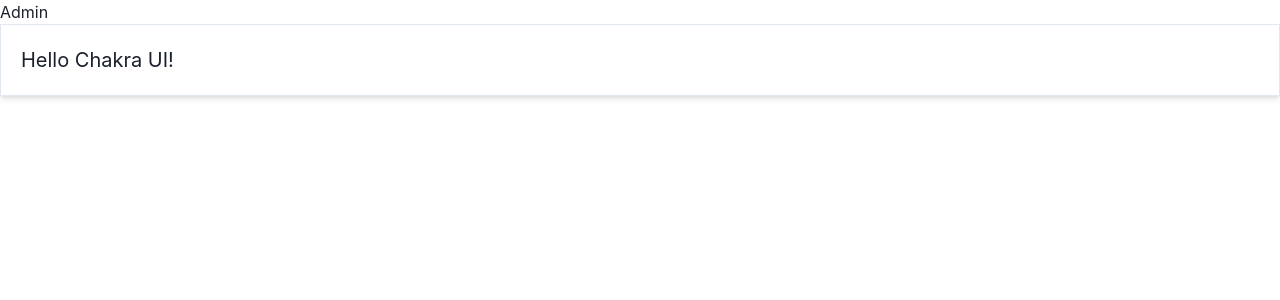
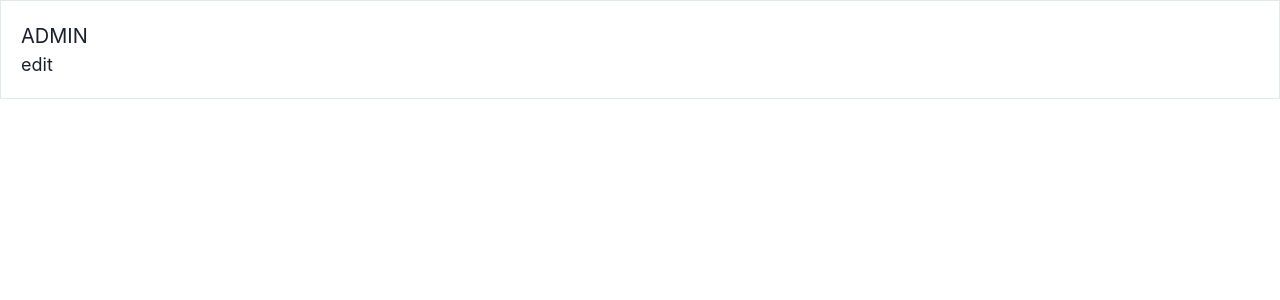
Before and after one commit to petervidaHU/vertical-fe, a React app: page /admin in a window 1280 px wide. Shown: the top 300 px of the page. Built offline with nearby package versions, Linux system fonts and the light colour scheme; the HTML template or start-up script is replaced by a standard one.

Commit message:
update admin links

```diff
--- a/src/admin/Admin.tsx
+++ b/src/admin/Admin.tsx
@@ -1,12 +1,20 @@
 import React from 'react'
 import { Box, Text } from "@chakra-ui/react";
+import { Link, Outlet } from 'react-router-dom';
+
+const links = ['edit'];
 
 const Admin = () => {
   return (<>
-    <div>Admin</div>
-    <Box p="5" shadow="md" borderWidth="1px">
-      <Text fontSize="xl">Hello Chakra UI!</Text>
+    <Box p="5" borderWidth="1px" marginBlockEnd={10}>
+      <Text fontSize="xl">ADMIN</Text>
+      {links.map(link => (
+        <Link to={link} key={link}>
+          <Text fontSize="lg">{link}</Text>
+        </Link>
+      ))}
     </Box>
+    <Outlet />
   </>
   )
 }
--- /dev/null
+++ b/src/admin/StoryForm.tsx
@@ -0,0 +1,46 @@
+import React from 'react';
+import { Box, Button, FormControl, FormLabel, Input, NumberInput, NumberInputField } from '@chakra-ui/react';
+
+export default function StoryForm({ onSubmit }) {
+  const [title, setTitle] = React.useState('');
+  const [description, setDescription] = React.useState('');
+  const [startPoint, setStartPoint] = React.useState('');
+  const [endPoint, setEndPoint] = React.useState('');
+
+  const handleSubmit = e => {
+    e.preventDefault();
+    onSubmit({ title, description, startPoint, endPoint });
+  };
+
+  return (
+    <Box as="form" onSubmit={handleSubmit}>
+      <FormControl id="title">
+        <FormLabel>Title</FormLabel>
+        <Input value={title} onChange={e => setTitle(e.target.value)} />
+      </FormControl>
+
+      <FormControl id="description">
+        <FormLabel>Description</FormLabel>
+        <Input value={description} onChange={e => setDescription(e.target.value)} />
+      </FormControl>
+
+      <FormControl id="startPoint">
+        <FormLabel>Start Point</FormLabel>
+        <NumberInput value={startPoint} onChange={value => setStartPoint(value)}>
+          <NumberInputField />
+        </NumberInput>
+      </FormControl>
+
+      <FormControl id="endPoint">
+        <FormLabel>End Point</FormLabel>
+        <NumberInput value={endPoint} onChange={value => setEndPoint(value)}>
+          <NumberInputField />
+        </NumberInput>
+      </FormControl>
+
+      <Button type="submit" colorScheme="blue" mt={4}>
+        Submit
+      </Button>
+    </Box>
+  );
+}
--- a/webpack.config.js
+++ b/webpack.config.js
@@ -6,6 +6,7 @@ module.exports = {
   output: {
     filename: "main.js",
     path: path.resolve(__dirname, "build"),
+    publicPath: "/",
   },
   plugins: [
     new HtmlWebpackPlugin({
```
Also changed, not shown: src/routes.tsx (+8 -0 lines).
